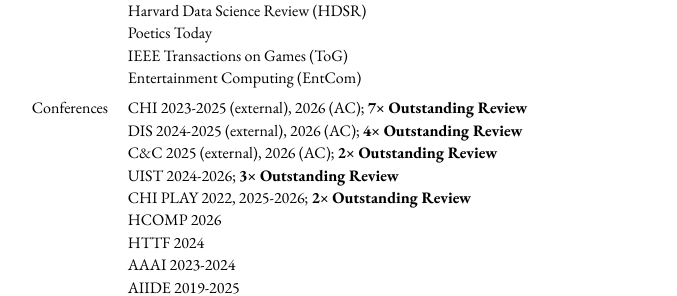
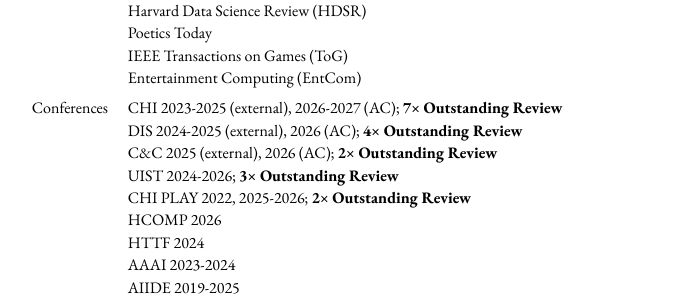
Before and after one commit to mkremins/mkremins.github.io, a Jekyll site: the page built from cv/index.html, in a window 1280 px wide and 900 px high, scrolled down 16005 px. Shown: the part 163-459 px from the top of the window, without its empty margins (255-932 px from the left). Built offline with Jekyll 4.4.1, drawn with Linux system fonts in a browser that asks for light colours.

Commit message:
Add CHI 2027 AC service

```diff
--- a/cv/index.html
+++ b/cv/index.html
@@ -633,7 +633,7 @@ layout: null
         <div class="dated-entry">
           <div class="dated-date">Conferences</div>
           <div class="dated-content">
-            CHI 2023-2025 (external), 2026 (AC); <span class="award">7× Outstanding Review</span><br>
+            CHI 2023-2025 (external), 2026-2027 (AC); <span class="award">7× Outstanding Review</span><br>
             DIS 2024-2025 (external), 2026 (AC); <span class="award">4× Outstanding Review</span><br>
             C&C 2025 (external), 2026 (AC); <span class="award">2× Outstanding Review</span><br>
             UIST 2024-2026; <span class="award">3× Outstanding Review</span><br>
```
